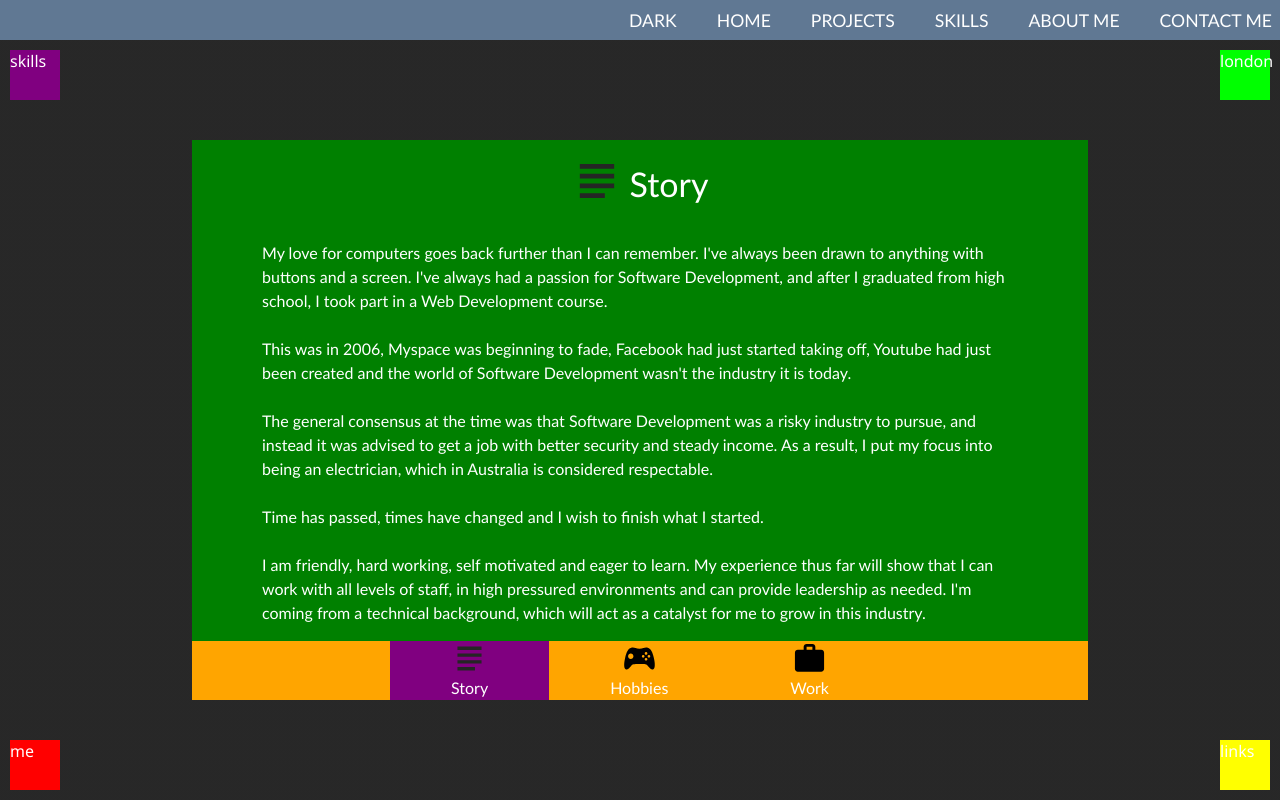
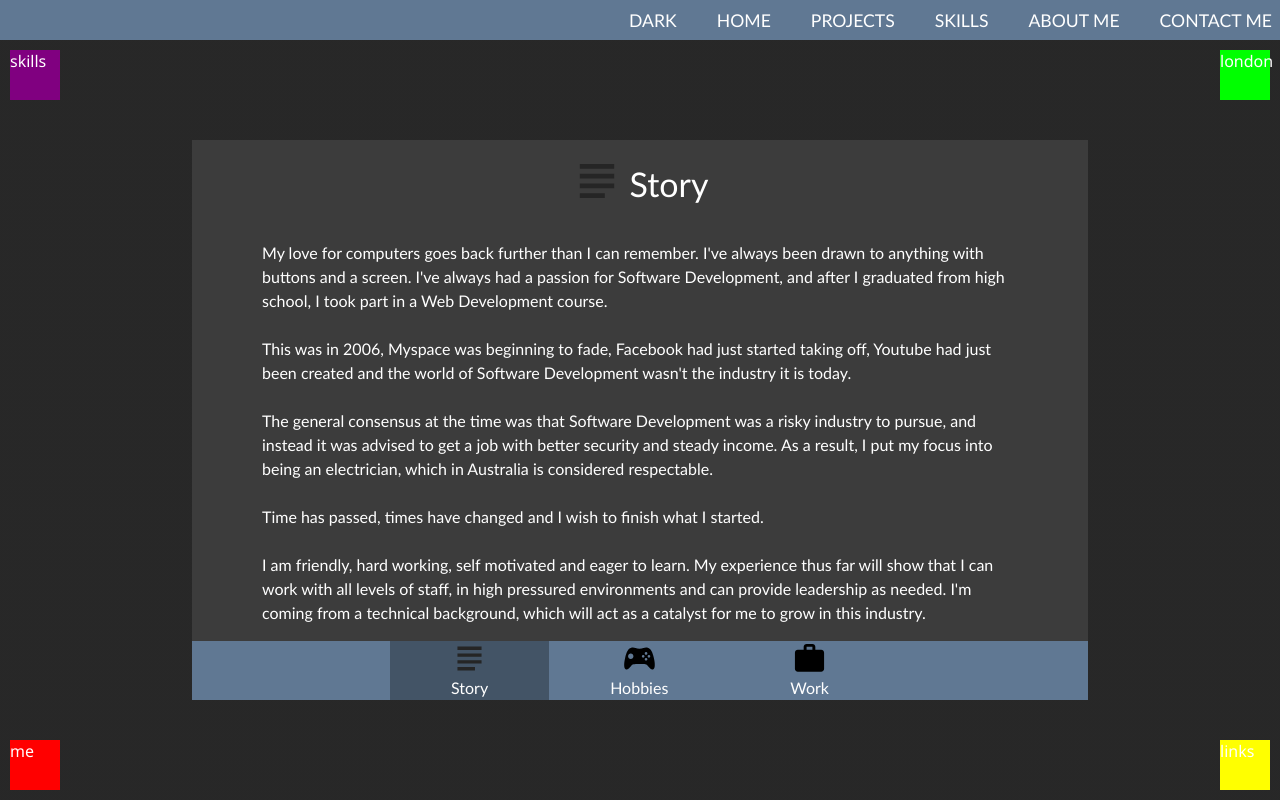
Before and after one commit to aiacuone/portfolio-v3, a Next.js app: page /aboutMe in a window 1280 px wide. Built offline with nearby package versions, Linux system fonts and the light colour scheme; a web font is replaced by a local one.

Commit message:
added correct theme colors to normal sized screen

```diff
--- a/pages/_app.js
+++ b/pages/_app.js
@@ -26,7 +26,11 @@ function MyApp({ Component, pageProps }) {
   const theme = createTheme({
     palette: {
       mode: darkMode ? 'dark' : 'light',
-      background: { paper: darkMode ? '#1c1c1c' : '#f5f5f5' },
+      background: {
+        paper: darkMode ? '#1c1c1c' : '#f5f5f5',
+        textDark: '#3c3c3c',
+        textLight: '#dedede',
+      },
       primary: {
         main: '#607893',
       },
@@ -40,7 +44,6 @@ function MyApp({ Component, pageProps }) {
       MuiButton: {
         styleOverrides: {
           root: {
-            // color: darkMode ? 'white' : '#000000', //BUTTON TEXT COLOR
             color: 'white',
             fontSize: '1.1rem',
           },
--- a/pages/aboutMe.js
+++ b/pages/aboutMe.js
@@ -4,8 +4,10 @@ import Grid from '@mui/material/Grid'
 import { UserContext } from '../utils/UserContext'
 import Typography from '@mui/material/Typography'
 import Image from 'next/image'
+import { useTheme } from '@mui/material/styles'
 
 export default function aboutMe() {
+  const theme = useTheme()
   const { state, vars, setState } = useContext(UserContext)
   const {
     hamburger,
@@ -17,12 +19,15 @@ export default function aboutMe() {
     headerHeightPortrait,
     secondHeaderHeightPortrait,
   } = vars
-  const { selections } = state
+  const { selections, darkMode } = state
   const { setSelections } = setState
   const { isPhone, isPhoneLandscape } = state.phone
   const selection = selections['aboutMe']
   const selectedOptionObj = aboutMeObj[aboutMeArr[selection]]
   const { getDetails, name: optionName, icon } = selectedOptionObj
+  const { main: primaryColor, dark: primaryDarkColor } = theme.palette.primary
+  const { textLight: textLightBackground, textDark: textDarkBackground } =
+    theme.palette.background
   const mainDetails = getDetails()
 
   const useStylesRoot = makeStyles({
@@ -54,7 +59,7 @@ export default function aboutMe() {
           key={item.name}
           onClick={() => setSelections({ ...selections, ['aboutMe']: index })}
           className={classesRoot.button}
-          style={{ background: index == selection && 'purple' }}>
+          style={{ background: index == selection && primaryDarkColor }}>
           <Grid
             container
             className={classesRoot.container}
@@ -179,7 +184,7 @@ export default function aboutMe() {
       },
       mainContainer: {
         gridArea: '2/1/19/11',
-        background: 'orange',
+        // background: primaryColor,
         overflowY: 'scroll',
         padding: '10px',
       },
@@ -252,13 +257,13 @@ export default function aboutMe() {
 
       mainContainer: {
         gridArea: '1/1/3/2',
-        background: 'green',
+        background: darkMode ? textDarkBackground : textLightBackground,
 
         overflowY: 'scroll',
       },
       buttonContainer: {
         gridArea: '3/1/4/2',
-        background: 'orange',
+        background: primaryColor,
         zIndex: 3,
       },
       buttonContainer2: {
--- a/pages/projects.js
+++ b/pages/projects.js
@@ -33,7 +33,8 @@ export default function projects() {
   const { main: primaryColor, dark: primaryDarkColor } = theme.palette.primary
   const { main: secondaryColor, dark: secondaryColorDark } =
     theme.palette.secondary
-
+  const { textLight: textLightBackground, textDark: textDarkBackground } =
+    theme.palette.background
   const selection = selections['projects']
   const projectObj = projectsObj[projectsArr[selection.project]]
   const {
@@ -106,7 +107,7 @@ export default function projects() {
       gridArea: '1/1/2/3',
     },
     detailsContainer: {
-      background: darkMode ? '#3c3c3c' : '#dedede', //DARK MODE COLOURS MAIN CONTAINER
+      background: darkMode ? textDarkBackground : textLightBackground, //DARK MODE COLOURS MAIN CONTAINER
       padding: isPhone ? '0 5px' : '20px 70px',
       gridArea: '2/1/3/2',
     },
```
Also changed, not shown: pages/contactMe.js (+14 -4 lines), pages/skills.js (+9 -5 lines).
